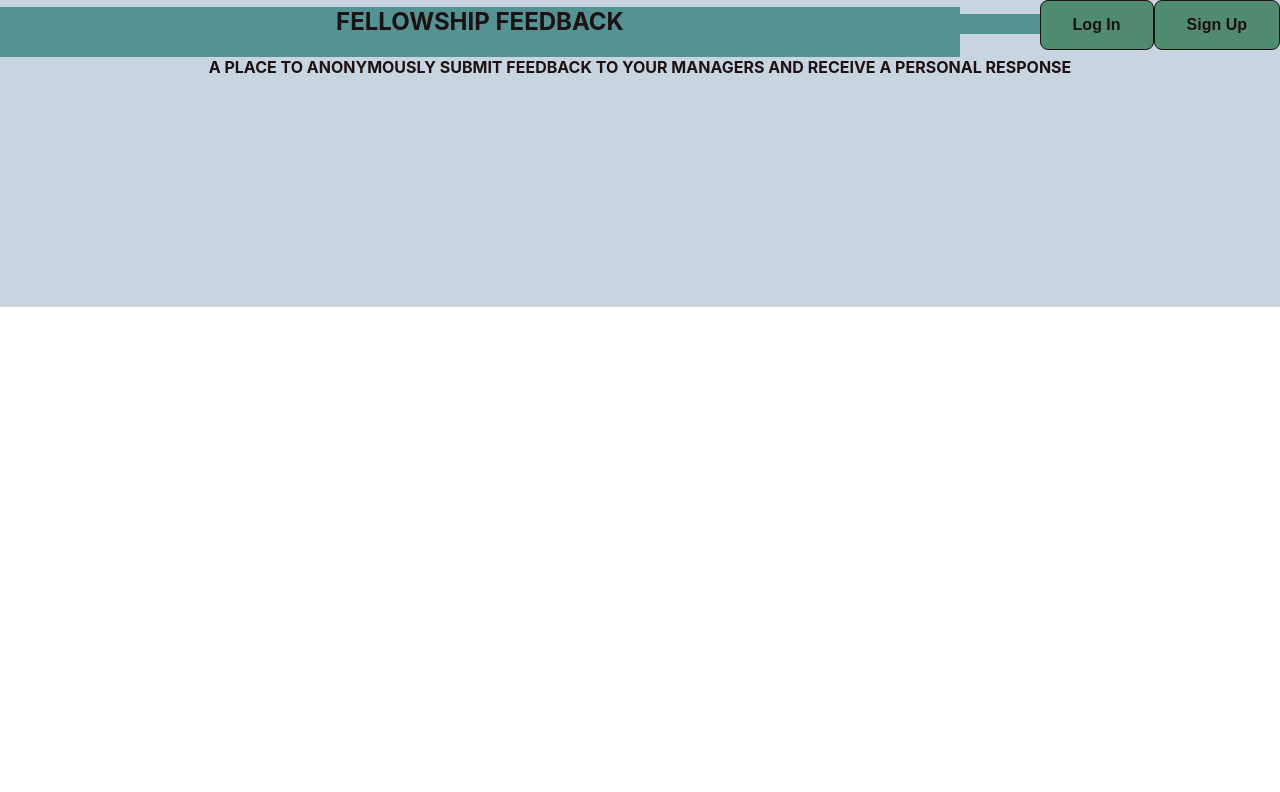
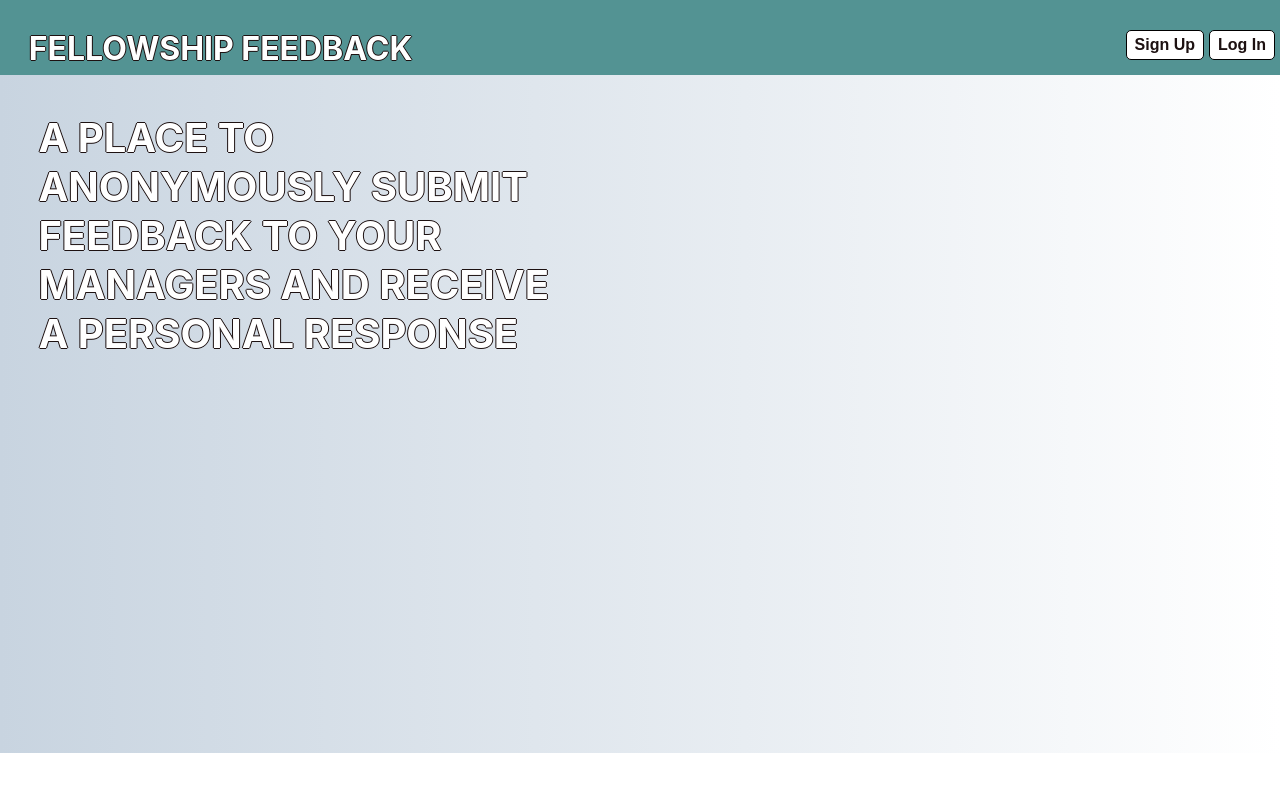
Before and after one commit to HalleyB/TLDP_Feedback, a React (Create React App) app in the folder client/feedback/: page / in a window 1280 px wide. Shown: the top 792 px of the page. Built offline with nearby package versions, Linux system fonts and the light colour scheme.

Commit message:
Styling changes

```diff
--- a/client/feedback/src/App.css
+++ b/client/feedback/src/App.css
@@ -15,7 +15,13 @@
 }
 
 .login {
-  background-color: var(--secondary);
+  height: 100%;
+  position: absolute;
+}
+
+.login-body {
+  overflow: hidden;
+  background-image: linear-gradient(to right, var(--secondary), white);
 }
 
 .header {
@@ -60,14 +66,6 @@ h2, h3 {
   background-color: var(--primary);
   margin: 0;
   height: 50px;
-  text-align: center;
-  vertical-align: middle;
-}
-
-h4 {
-  padding: 0;
-  margin: 0;
-  height: 250px;
   text-align: center;
   vertical-align: middle;
 }
@@ -170,11 +168,12 @@ p:hover {
   background: var(--accent);
 }
 
-.header {
-  display: inline;
+.header-home {
   background-color: var(--primary);
-  width: 100%;
-  height: 100px;
+  margin: 0;
+  border: 0;
+  padding: 0;
+  height: 75px;
 }
 
 .header-title {
@@ -188,3 +187,18 @@ p:hover {
   display: inline-block;
   text-align: right;
 }
+
+h4 {
+  padding: 0;
+  margin: 0;
+  margin-left: 3%;
+  margin-top: 3%;
+  width: 40%;
+  height: 50vw;
+  text-align: left;
+  vertical-align: middle;
+  color: var(--background);
+  font-size: 40px;
+  text-shadow: 1px 0 0 var(--text), 0 -1px 0 var(--text), 0 1px 0 var(--text), -1px 0 0 var(--text);
+
+}
--- a/client/feedback/src/children/login.js
+++ b/client/feedback/src/children/login.js
@@ -74,15 +74,16 @@ function Login(props) {
 
     return (
         <div className='login'>
-        <div className='header'>
+        <div className='header-home'>
             <div className='header-title'>
-            <h2>FELLOWSHIP FEEDBACK</h2>
+            <h1>FELLOWSHIP FEEDBACK</h1>
             </div>
             <div className='header-child'>
-            <button className="button" onClick={() => setShow(true)}>Log In</button>
-            <button className="button" onClick={() => setShowNew(true)}>Sign Up</button>
+            <button className="logout-button" onClick={() => setShow(true)}>Log In</button>
+            <button className="logout-button" onClick={() => setShowNew(true)}>Sign Up</button>
             </div>
         </div>
+        <div className='login-body'>
         <h4>A PLACE TO ANONYMOUSLY SUBMIT FEEDBACK TO YOUR MANAGERS AND RECEIVE A PERSONAL RESPONSE</h4>
             <Modal styles={modalStyles} show={show} onClose={() => setShow(false)}>
             <div className="modal-body">
@@ -133,6 +134,7 @@ function Login(props) {
             <SignUp show={showNew} setShow={setShowNew} setUserInfo={props.setUserInfo}
             setShowEmployee={props.setShowEmployee} setUserId={props.setUserId}
             setShowLogin={props.setShowLogin}/>
+            </div>
         </div>
     )
 }
```
